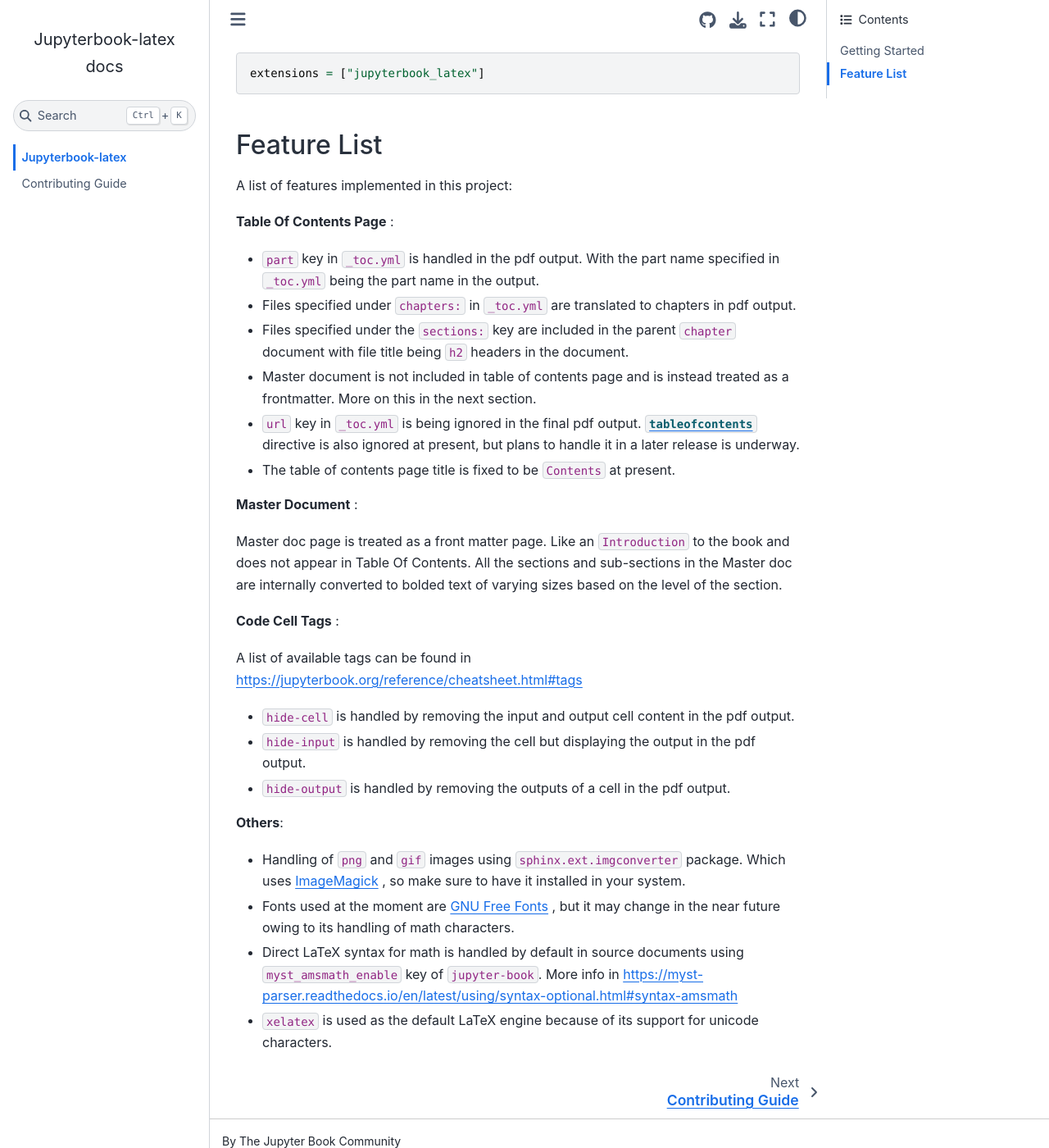
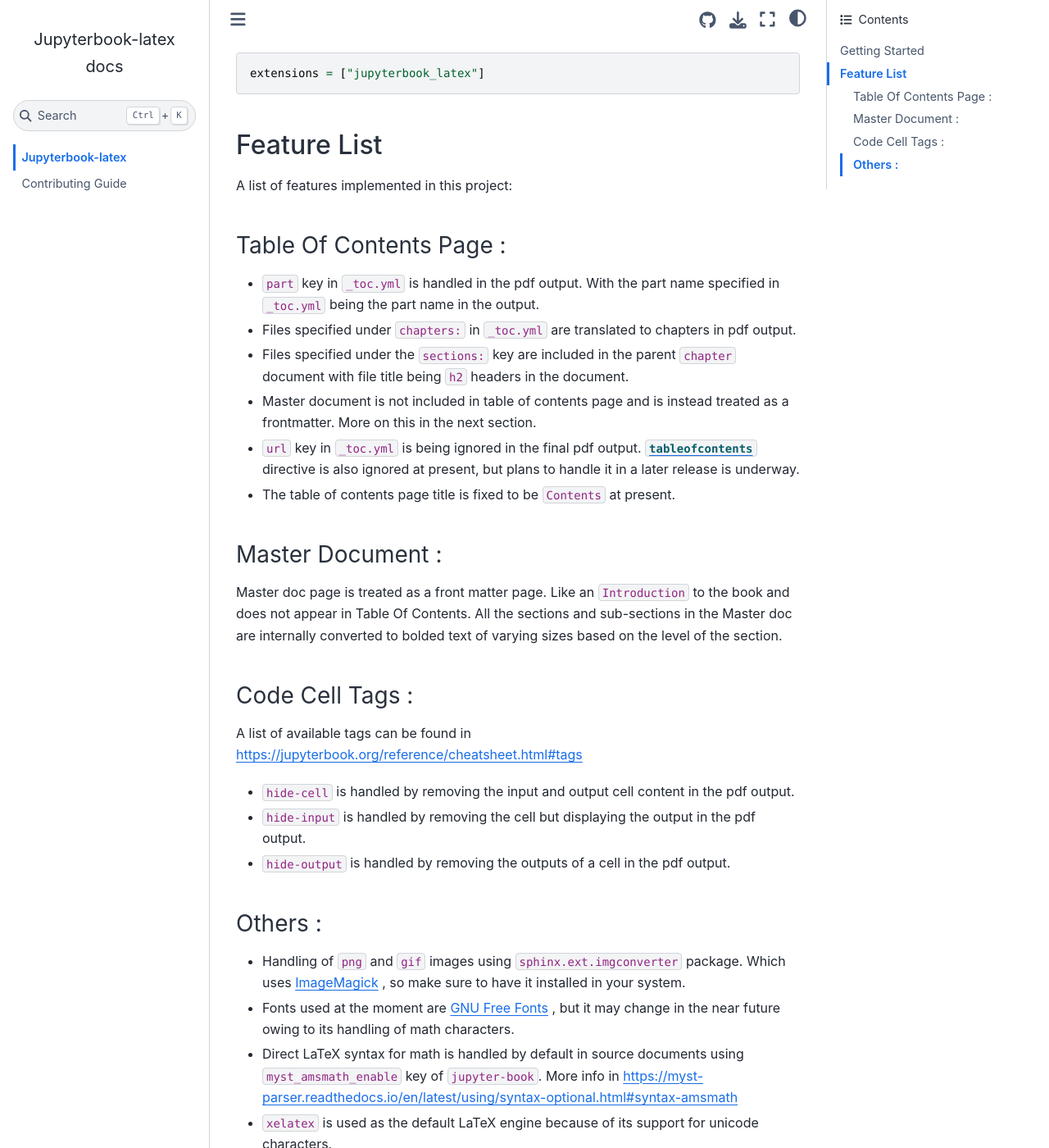
Before and after one commit to executablebooks/sphinx-jupyterbook-latex, a Jupyter Book: the page built from docs/intro.md, in a window 1280 px wide and 1400 px high, scrolled down 740 px. Shown: the whole window at 82% size. Built offline with Jupyter Book 1.0.4 settings and Sphinx 7.4.7 and the Sphinx Book theme 1.1.4, drawn with Linux system fonts in a browser that asks for light colours.

```diff
--- a/docs/intro.md
+++ b/docs/intro.md
@@ -37,7 +37,7 @@
 
 A list of features implemented in this project:
 
-**Table Of Contents Page** :
+#### Table Of Contents Page :
 
 * `part` key in `_toc.yml` is handled in the pdf output. With the part name specified in `_toc.yml` being the part
 name in the output.
@@ -53,11 +53,11 @@
 
 * The table of contents page title is fixed to be `Contents` at present.
 
-**Master Document** :
+#### Master Document :
 
 Master doc page is treated as a front matter page. Like an `Introduction` to the book and does not appear in Table Of Contents. All the sections and sub-sections in the Master doc are internally converted to bolded text of varying sizes based on the level of the section.
 
-**Code Cell Tags** :
+#### Code Cell Tags :
 
 A list of available tags can be found in https://jupyterbook.org/reference/cheatsheet.html#tags
 
@@ -67,7 +67,7 @@
 
 * `hide-output` is handled by removing the outputs of a cell in the pdf output.
 
-**Others**:
+#### Others :
 
 * Handling of `png` and `gif` images using `sphinx.ext.imgconverter` package. Which uses [ImageMagick](https://www.imagemagick.org/script/index.php) , so make sure to have it installed in your system.
 
```
